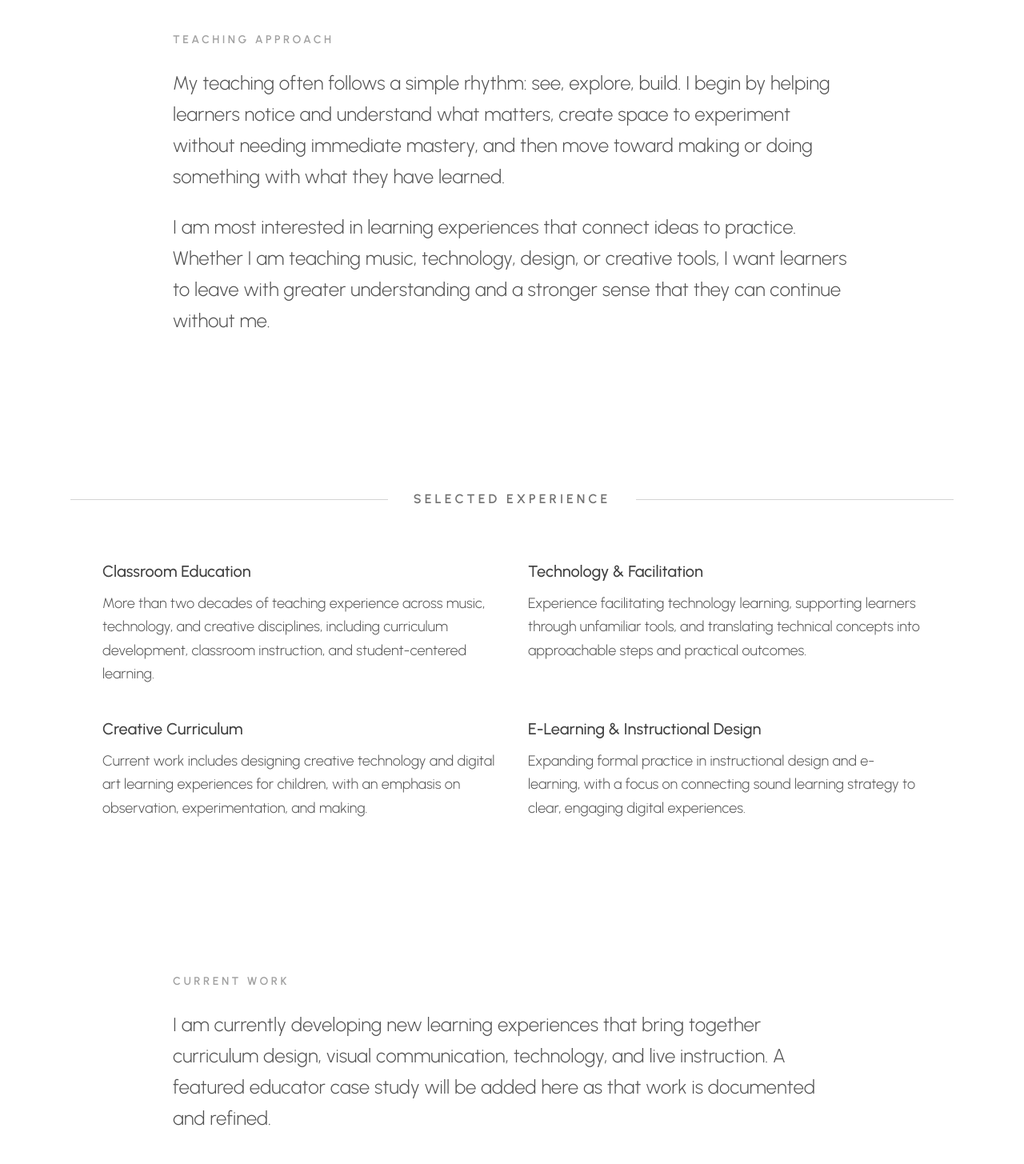
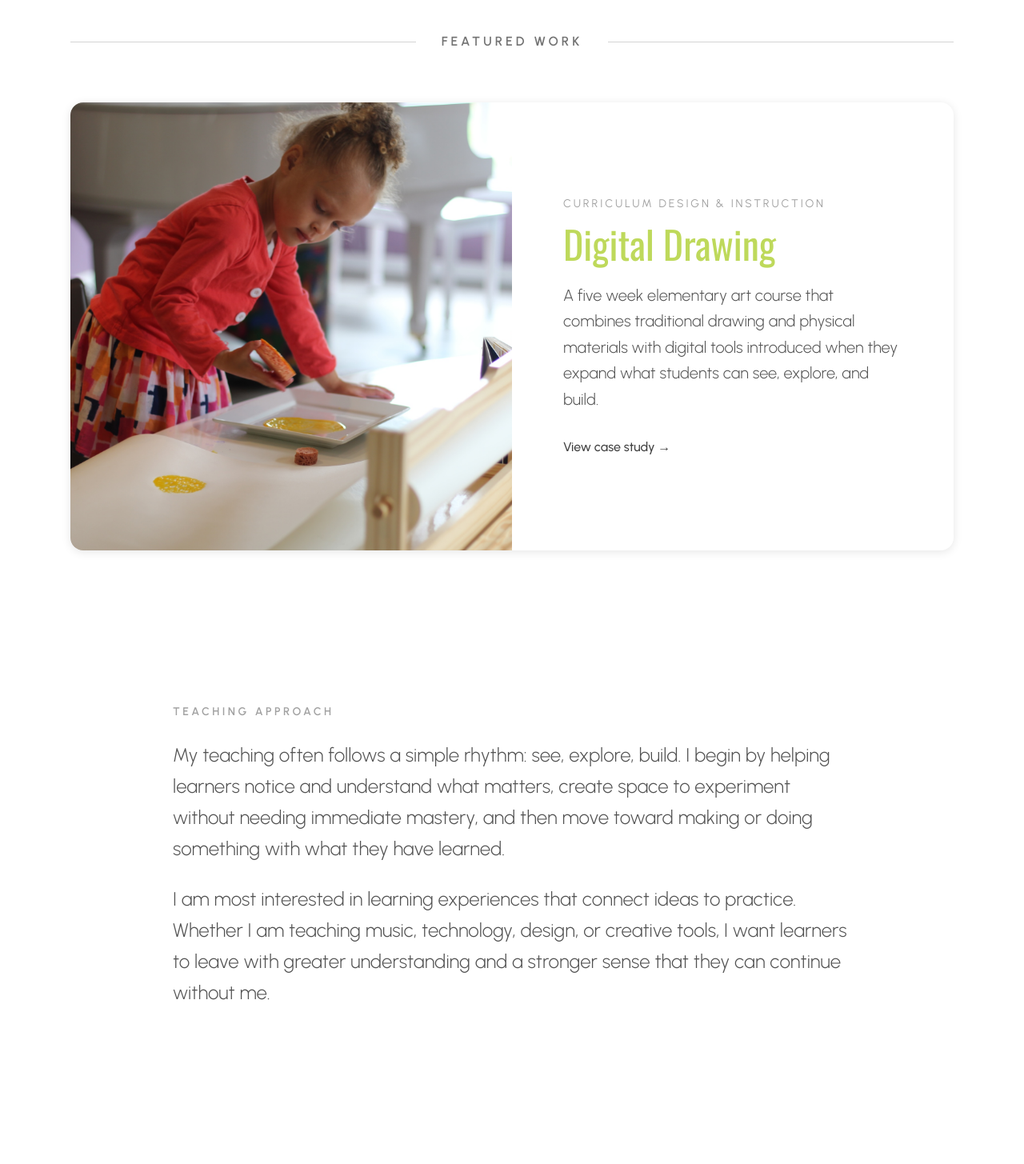
Before and after one commit to Sherrisa/sherrisa-portfolio, a Next.js app: page /educator in a window 1280 px wide. Shown: the part 780-2235 px from the top of the page at 80% size. Built offline with nearby package versions, Linux system fonts and the light colour scheme; a web font is replaced by a local one.

Commit message:
Add Digital Drawing featured case study to Educator page

```diff
--- a/app/educator/page.tsx
+++ b/app/educator/page.tsx
@@ -1,3 +1,4 @@
+import Image from "next/image";
 import Link from "next/link";
 import { oswald } from "../fonts";
 
@@ -20,8 +21,8 @@ export default function EducatorPage() {
         </h1>
 
         <p className="mt-8 max-w-3xl text-xl font-light leading-relaxed text-neutral-600 sm:text-2xl">
-          I design learning experiences that help people move from curiosity
-          to understanding, and from understanding to confident action.
+          I design learning experiences that help people move from curiosity to
+          understanding, and from understanding to confident action.
         </p>
       </section>
 
@@ -34,9 +35,9 @@ export default function EducatorPage() {
             </h2>
 
             <p className="mt-3 text-base leading-relaxed text-neutral-500">
-              Curriculum, lesson structure, learning objectives, sequencing,
-              and activities designed around what learners need to understand
-              and do.
+              Curriculum, lesson structure, learning objectives, sequencing, and
+              activities designed around what learners need to understand and
+              do.
             </p>
           </div>
 
@@ -63,6 +64,60 @@ export default function EducatorPage() {
             </p>
           </div>
         </div>
+      </section>
+
+      {/* Featured Work */}
+      <section className="mx-auto w-full max-w-6xl px-6 py-20 sm:py-24">
+        <div className="mb-12 flex items-center gap-5 sm:mb-16 sm:gap-8">
+          <div className="h-px flex-1 bg-neutral-300" />
+
+          <h2 className="text-center text-sm font-semibold uppercase tracking-[0.25em] text-neutral-500 sm:text-base">
+            Featured Work
+          </h2>
+
+          <div className="h-px flex-1 bg-neutral-300" />
+        </div>
+
+        <Link
+          href="/educator/digital-drawing"
+          className="group block overflow-hidden rounded-2xl bg-white shadow-[0_2px_12px_rgba(0,0,0,0.10)]"
+        >
+          <div className="grid grid-cols-1 lg:grid-cols-2">
+            <div className="relative min-h-[440px] overflow-hidden bg-neutral-50 lg:min-h-[560px]">
+              <Image
+                src="/images/digital-drawing/dotscircles-web.jpg"
+                alt="Student painting dots with sponges during a Digital Drawing art lesson"
+                fill
+                sizes="(max-width: 1024px) 100vw, 50vw"
+                className="object-cover transition-transform duration-300 group-hover:scale-[1.01]"
+              />
+            </div>
+
+            <div className="flex items-center px-8 py-12 sm:px-12 lg:px-16">
+              <div>
+                <p className="text-sm uppercase tracking-[0.2em] text-neutral-400">
+                  Curriculum Design & Instruction
+                </p>
+
+                <h3
+                  className={`${oswald.className} mt-4 text-4xl font-normal text-[#bed95b] sm:text-5xl`}
+                >
+                  Digital Drawing
+                </h3>
+
+                <p className="mt-6 text-lg font-light leading-relaxed text-neutral-600 sm:text-xl">
+                  A five week elementary art course that combines traditional
+                  drawing and physical materials with digital tools introduced
+                  when they expand what students can see, explore, and build.
+                </p>
+
+                <p className="mt-8 text-base font-medium text-neutral-700">
+                  View case study →
+                </p>
+              </div>
+            </div>
+          </div>
+        </Link>
       </section>
 
       {/* Teaching Approach */}
@@ -148,20 +203,6 @@ export default function EducatorPage() {
           </div>
         </div>
       </section>
-
-      {/* What's Next */}
-      <section className="mx-auto w-full max-w-4xl px-6 py-20 sm:py-24">
-        <h2 className="text-sm font-semibold uppercase tracking-[0.25em] text-neutral-400">
-          Current Work
-        </h2>
-
-        <p className="mt-6 text-xl font-light leading-relaxed text-neutral-600 sm:text-2xl">
-          I am currently developing new learning experiences that bring
-          together curriculum design, visual communication, technology, and
-          live instruction. A featured educator case study will be added here
-          as that work is documented and refined.
-        </p>
-      </section>
     </main>
   );
 }
```
